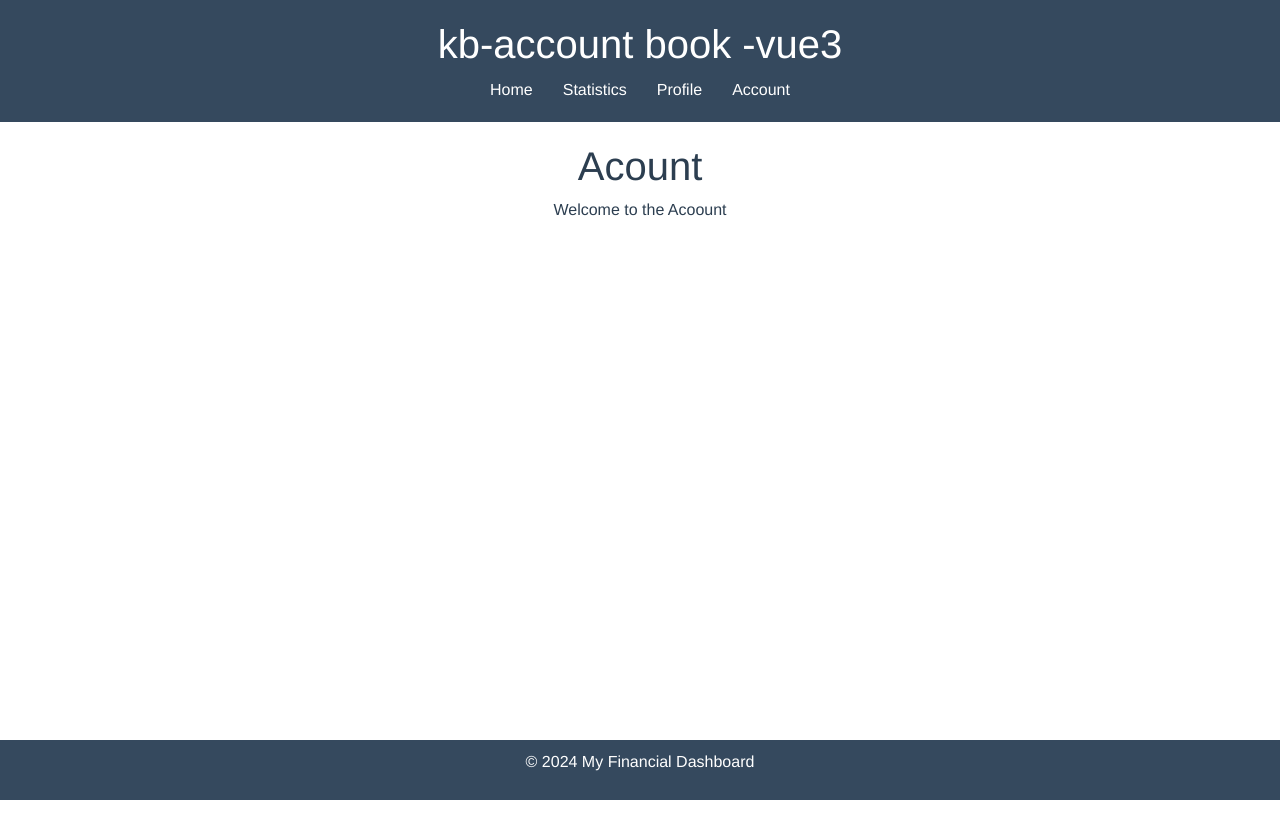
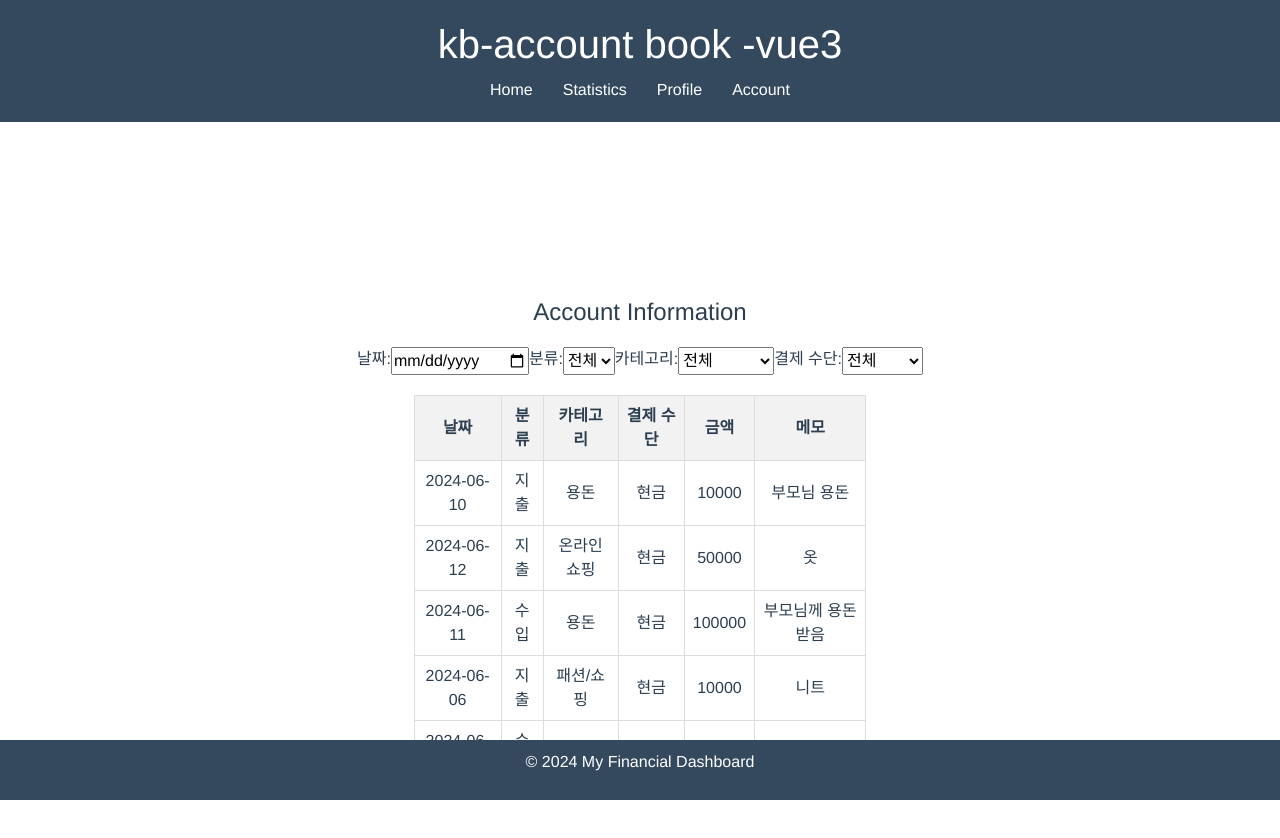
Before and after one commit to sorakangi-i/kb-accountbook-vue3, a Vue app in the folder kb-accountbook-vue3/: page /account in a window 1280 px wide. Shown: the top 838 px of the page. Before the commit the page ends 800 px from the top, so only its background shows below. Built offline with nearby package versions, Linux system fonts and the light colour scheme; data requests are answered from the project's data file; what chartjs-plugin-datalabels would draw is missing.

Commit message:
simpson-chae plus-06-12

```diff
--- /dev/null
+++ b/kb-accountbook-vue3/src/components/Table.vue
@@ -0,0 +1,176 @@
+<template>
+  <div class="table-container">
+    <div class="filters">
+      <label for="date-filter">날짜:</label>
+      <input
+        type="date"
+        id="date-filter"
+        v-model="filters.date"
+        @change="applyFilters"
+      />
+
+      <label for="type-filter">분류:</label>
+      <select id="type-filter" v-model="filters.type" @change="applyFilters">
+        <option value="">전체</option>
+        <option value="지출">지출</option>
+        <option value="수입">수입</option>
+      </select>
+
+      <label for="category-filter">카테고리:</label>
+      <select
+        id="category-filter"
+        v-model="filters.category"
+        @change="applyFilters"
+      >
+        <option value="">전체</option>
+        <option
+          v-for="category in expenseCategories"
+          :key="category.id"
+          :value="category.name"
+        >
+          {{ category.name }}
+        </option>
+        <option
+          v-for="category in incomeCategories"
+          :key="category.id"
+          :value="category.name"
+        >
+          {{ category.name }}
+        </option>
+      </select>
+
+      <label for="payment-method-filter">결제 수단:</label>
+      <select
+        id="payment-method-filter"
+        v-model="filters.paymentMethod"
+        @change="applyFilters"
+      >
+        <option value="">전체</option>
+        <option
+          v-for="method in paymentMethods"
+          :key="method.id"
+          :value="method.name"
+        >
+          {{ method.name }}
+        </option>
+      </select>
+    </div>
+
+    <table>
+      <thead>
+        <tr>
+          <th>날짜</th>
+          <th>분류</th>
+          <th>카테고리</th>
+          <th>결제 수단</th>
+          <th>금액</th>
+          <th>메모</th>
+        </tr>
+      </thead>
+      <tbody>
+        <tr v-for="item in filteredBudget" :key="item.id">
+          <td>{{ item.date }}</td>
+          <td>{{ item.type }}</td>
+          <td>{{ item.category }}</td>
+          <td>{{ item.paymentMethod }}</td>
+          <td>{{ item.amount }}</td>
+          <td>{{ item.memo }}</td>
+        </tr>
+      </tbody>
+    </table>
+  </div>
+</template>
+
+<script>
+import axios from 'axios';
+
+export default {
+  data() {
+    return {
+      budget: [],
+      expenseCategories: [],
+      incomeCategories: [],
+      paymentMethods: [],
+      filters: {
+        date: '',
+        type: '',
+        category: '',
+        paymentMethod: '',
+      },
+    };
+  },
+  computed: {
+    filteredBudget() {
+      return this.budget.filter((item) => {
+        return (
+          (!this.filters.date || item.date === this.filters.date) &&
+          (!this.filters.type || item.type === this.filters.type) &&
+          (!this.filters.category || item.category === this.filters.category) &&
+          (!this.filters.paymentMethod ||
+            item.paymentMethod === this.filters.paymentMethod)
+        );
+      });
+    },
+  },
+  created() {
+    this.fetchData();
+  },
+  methods: {
+    async fetchData() {
+      try {
+        const budgetResponse = await axios.get('http://localhost:3000/budget');
+        const expenseCategoriesResponse = await axios.get(
+          'http://localhost:3000/expenseCategories'
+        );
+        const incomeCategoriesResponse = await axios.get(
+          'http://localhost:3000/incomeCategories'
+        );
+        const paymentMethodsResponse = await axios.get(
+          'http://localhost:3000/paymentMethods'
+        );
+
+        this.budget = budgetResponse.data;
+        this.expenseCategories = expenseCategoriesResponse.data;
+        this.incomeCategories = incomeCategoriesResponse.data;
+        this.paymentMethods = paymentMethodsResponse.data;
+      } catch (error) {
+        console.error('Error fetching data:', error);
+      }
+    },
+    applyFilters() {
+      // 필터가 변경되었을 때 필터링된 데이터를 업데이트
+      this.filteredBudget;
+    },
+  },
+};
+</script>
+
+<style scoped>
+.table-container {
+  display: flex;
+  flex-direction: column;
+  align-items: center;
+}
+
+.filters {
+  display: flex;
+  justify-content: space-between;
+  margin-bottom: 20px;
+}
+
+table {
+  width: 80%;
+  border-collapse: collapse;
+}
+
+th,
+td {
+  border: 1px solid #ddd;
+  padding: 8px;
+  text-align: center;
+}
+
+th {
+  background-color: #f2f2f2;
+}
+</style>
--- a/kb-accountbook-vue3/src/pages/Account.vue
+++ b/kb-accountbook-vue3/src/pages/Account.vue
@@ -1,16 +1,32 @@
 <template>
-  <div>
-    <h1>Acount</h1>
-    <p>Welcome to the Acoount</p>
+  <div class="account">
+    <h1>Account Information</h1>
+    <Table />
   </div>
 </template>
 
 <script>
+import Table from '@/components/Table.vue';
+
 export default {
-  name: 'Home',
+  components: {
+    Table,
+  },
 };
 </script>
 
 <style scoped>
-/* 스타일 정의 */
+.account {
+  display: flex;
+  flex-direction: column;
+  align-items: center;
+  justify-content: center;
+  height: 100vh; /* 전체 화면 높이 */
+}
+
+h1 {
+  font-size: 24px;
+  margin-bottom: 20px;
+  text-align: center;
+}
 </style>
```
